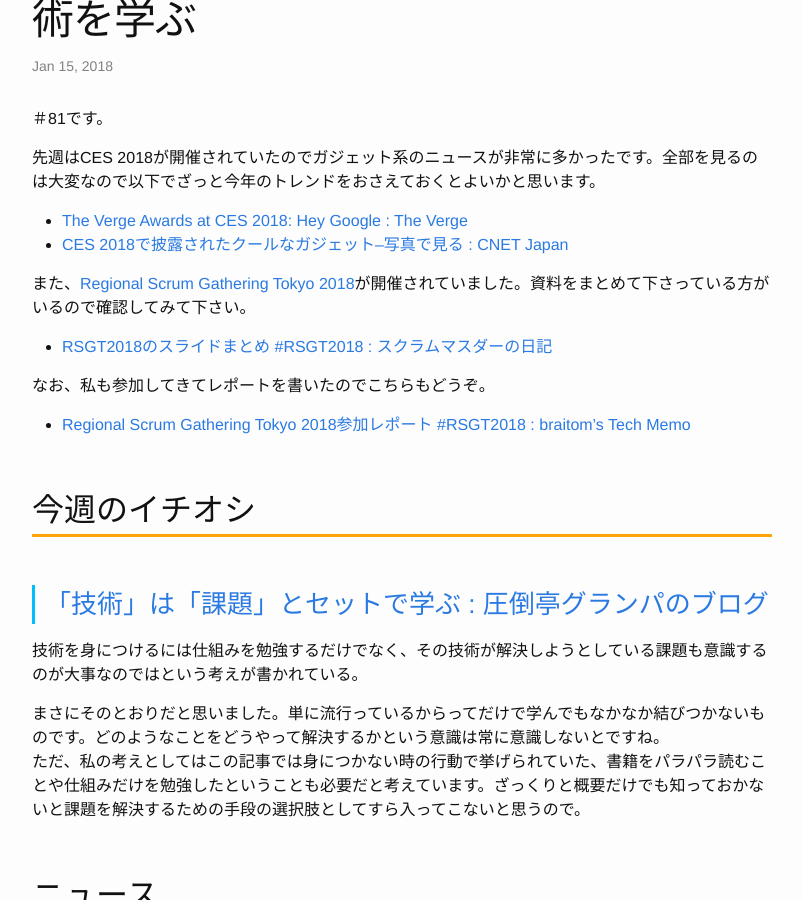
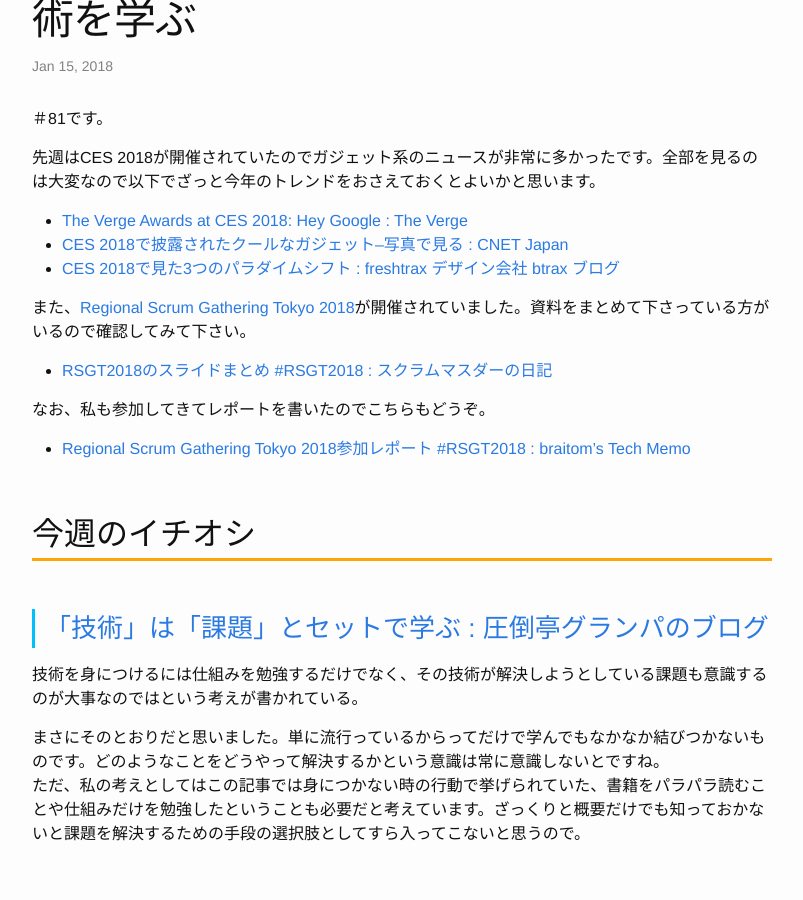
Before and after one commit to Gather-Tech/Gather-Tech.github.io, a Jekyll site: the page built from _posts/2018/2018-01-15-Gather81.md, in a window 1280 px wide and 900 px high, scrolled down 444 px. Shown: the whole window, without its empty margins (238-1041 px from the left). Built offline with Jekyll 4.4.1, drawn with Linux system fonts in a browser that asks for light colours.

Commit message:
add an article

```diff
--- a/_posts/2018/2018-01-15-Gather81.md
+++ b/_posts/2018/2018-01-15-Gather81.md
@@ -12,6 +12,7 @@ categories: news
 
 - [The Verge Awards at CES 2018: Hey Google : The Verge](https://www.theverge.com/2018/1/11/16879548/verge-ces-2018-awards-best-tv-laptop-gaming-car-device)
 - [CES 2018で披露されたクールなガジェット--写真で見る : CNET Japan](https://japan.cnet.com/article/35112899/)
+- [CES 2018で見た3つのパラダイムシフト : freshtrax  デザイン会社 btrax ブログ](http://blog.btrax.com/jp/2018/01/15/ces-2018/)
 
 また、[Regional Scrum Gathering Tokyo 2018](https://2018.scrumgatheringtokyo.org/)が開催されていました。資料をまとめて下さっている方がいるので確認してみて下さい。
 
```
